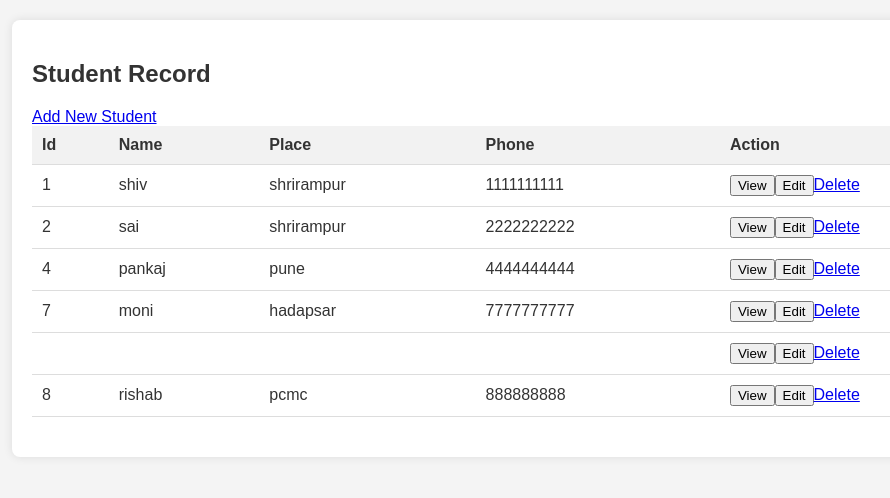
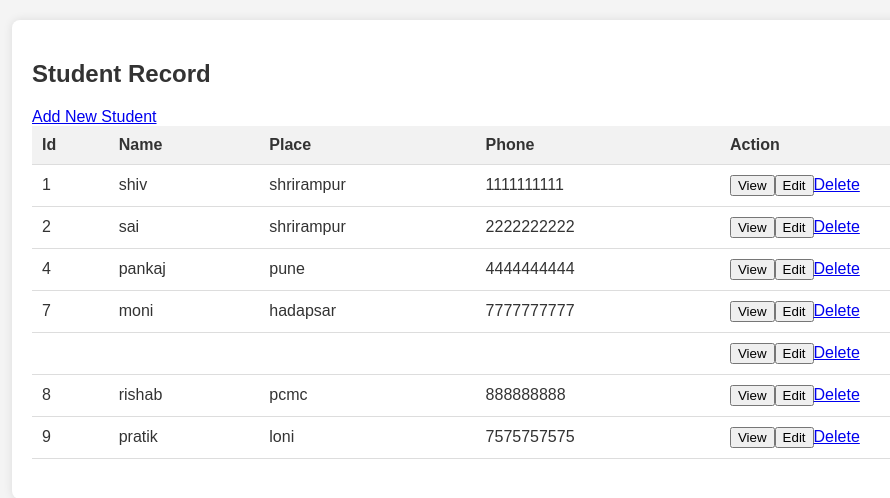
Before and after one commit to kanchicodes/Student-Management-System-, a React (Create React App) app in the folder studentdata/: page / in a window 1280 px wide. Shown: the top 498 px of the page, without its empty margins (96-986 px from the left). Built offline with nearby package versions, Linux system fonts and the light colour scheme; data requests are answered from the project's data file.

Commit message:
added update data successfully

```diff
--- a/studentdata/db.json
+++ b/studentdata/db.json
@@ -35,6 +35,12 @@
       "name": "rishab",
       "place": "pcmc",
       "phone": "888888888"
+    },
+    {
+      "id": "9",
+      "name": "pratik",
+      "place": "loni",
+      "phone": "7575757575"
     }
   ]
 }
--- a/studentdata/src/EditStudent.js
+++ b/studentdata/src/EditStudent.js
@@ -14,10 +14,34 @@ export default function EditStudent() {
         useEffect(()=>{
             fetch("http://localhost:8000/students/"+studentid)
             .then((res) => res.json())
-            .then((data) => console.log(data))
+            .then((data) => {
+                setId(data.id);
+                setName(data.name);
+                setPlace(data.place);
+                setPhone(data.phone);
+            })
             .catch((err) => console.log(err.message))
         },[]);
         const handleSubmit=()=>{
+            const handleSubmit=(e)=>{
+                e.preventDefault();
+               const studentData = {id , name , place , phone} ;
+                // console.log(studentData);
+
+                fetch("http://localhost:8000/students"+studentid,{
+                    method: "PUT",
+                    headers: {
+                        "Content-type": "application/json"
+                    },
+                    body: JSON.stringify(studentData)
+                })
+                .then((res) => {
+                    alert("Student data Updated successfully");
+                    navigate("/");
+                })
+                .catch((err) => console.log(err.message)
+            )
+        }
     }
     // return (
         return (
```
